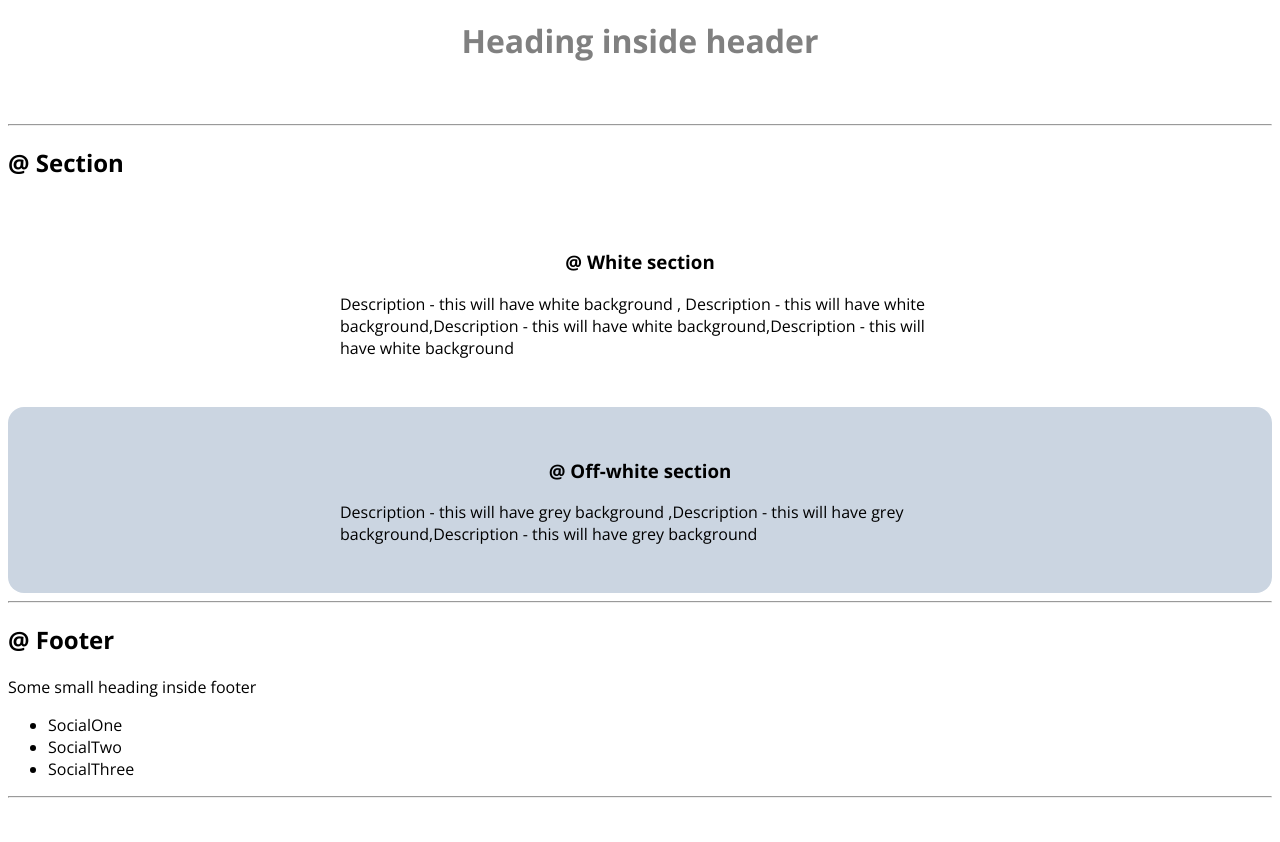
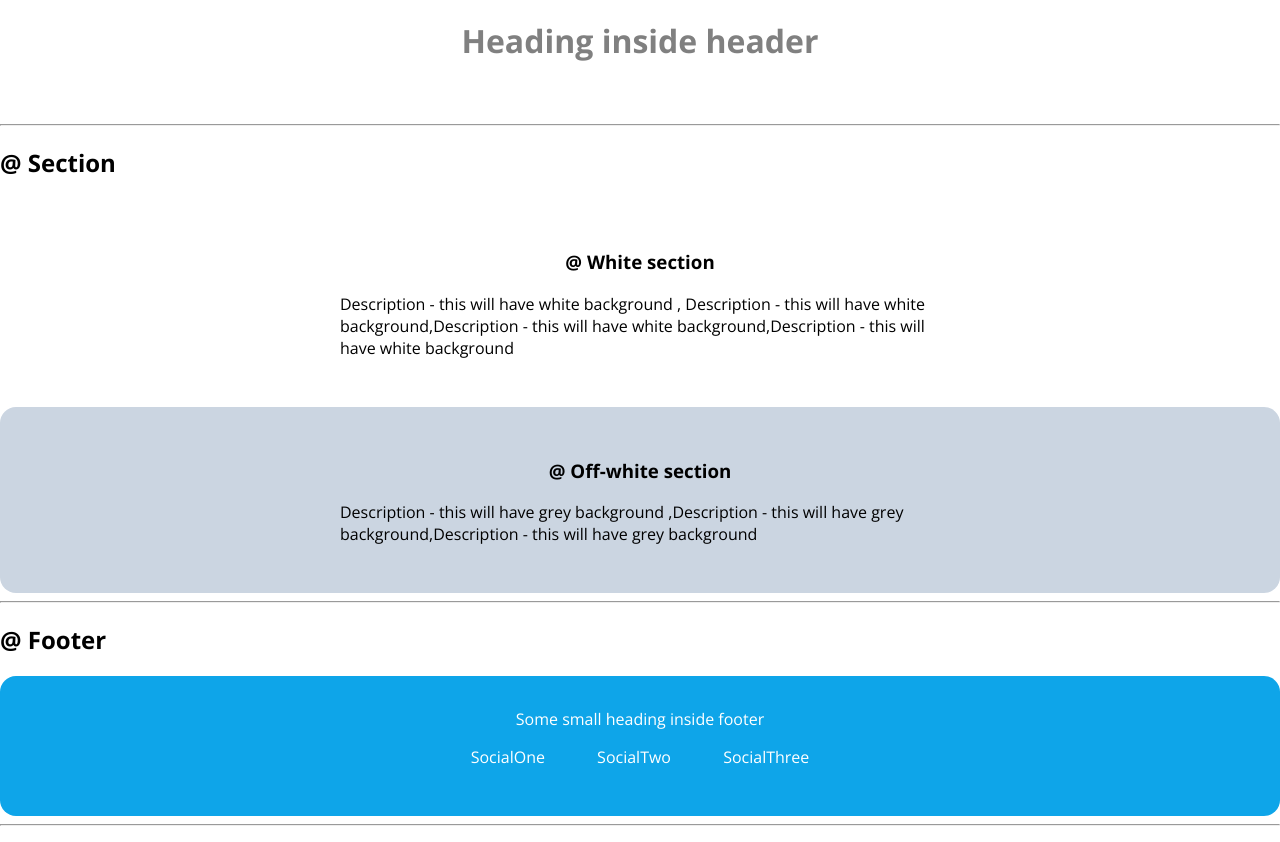
Before and after one commit to aditya100x/Neogcamp-L3-, a plain HTML site: page index.html in a window 1280 px wide. Shown: the part 1883-2725 px from the top of the page. Before the commit the page ends 2697 px from the top, so only its background shows below. Drawn offline with nearby package versions, Linux system fonts and the light colour scheme.

Commit message:
footer-CSS

```diff
--- a/index.html
+++ b/index.html
@@ -14,7 +14,8 @@
 
 <body>
 	<h1> Aditya's Component Library </h1>
-	<p> I am enrolled in Neogcamp by Tanay Pratap and I am making a library which would make all my projects look good and consistent. </p>
+	<p> I am enrolled in Neogcamp by Tanay Pratap and I am making a library which would make all my projects look good
+		and consistent. </p>
 	<hr>
 	<h1> @ Typography </h1>
 	<h2> There are six heading , H1 being the biggest and H2 second biggest. </h2>
@@ -33,7 +34,8 @@
 	<div class="container">This is a fluid container and it will go till the end of the page width . </div>
 
 	<h3> Centre container</h3>
-	<div class="container container-centre">This is a centre container and it will go till the specified width . It will be in centre . </div>
+	<div class="container container-centre">This is a centre container and it will go till the specified width . It
+		will be in centre . </div>
 	<hr>
 
 	<h2> @ Links</h2>
@@ -41,7 +43,7 @@
 	<a href="/"> Secondary link</a>
 	<hr>
 	<h2> @ List</h2>
-	<h3 > Unordered List </h3>
+	<h3> Unordered List </h3>
 	<ul class="list-no-bullet">
 		<li> Item One </li>
 		<li> Item Two </li>
@@ -90,24 +92,40 @@
 	<section class="section ">
 		<div class="container container-centre">
 			<h3> @ White section </h3>
-		<p> Description - this will have white background , Description - this will have white background,Description - this will have white background,Description - this will have white background</p>
+			<p> Description - this will have white background , Description - this will have white
+				background,Description - this will have white background,Description - this will have white
+				background</p>
 		</div>
 	</section>
 
 	<section class="section ow">
 		<div class="container container-centre">
 			<h3> @ Off-white section </h3>
-		<p> Description - this will have grey background ,Description - this will have grey background,Description - this will have grey background</p>
+			<p> Description - this will have grey background ,Description - this will have grey
+				background,Description - this will have grey background</p>
 		</div>
 	</section>
 	<hr>
 	<h2>@ Footer </h2>
- <footer>
-<div> Some small heading inside footer </div>
-<ul>
-	<li>SocialOne</li>
-	<li>SocialTwo</li>
-	<li>SocialThree</li>
+
+	<footer class="footer">
+		<div class="footer-header"> Some small heading inside footer </div>
+		<ul class="social-links list-no-bullet">
+
+			<li class="list-inline">
+				<a class="link" href="/">SocialOne
+				</a>
+			</li>
+			<li class="list-inline">
+				<a class="link" href="/">SocialTwo
+
+				</a>
+			</li>
+			<li class="list-inline">
+				<a class="link" href="/">
+					SocialThree
+				</a>
+			</li>
 		</ul>
 
 	</footer>
--- a/style.css
+++ b/style.css
@@ -11,6 +11,7 @@ body {
   font-style: normal;
   font-variation-settings:
     "wdth" 100;
+    margin: 0px;
 }
 /* Container */
 .container {
@@ -22,6 +23,10 @@ body {
       margin: auto;
 }
 /* Links */
+.link{
+      text-decoration: none;
+      padding: 0.5rem 1rem;
+}
 
 .primary-link { color:var( --primary-color) }
 
@@ -82,3 +87,19 @@ body {
       border-radius: 1rem;
 
 }
+/* Footers */
+.footer{
+      background-color:var(--primary-color);
+      padding:2rem 1rem;
+      text-align:center;
+      color:white;
+      border-radius: 1rem;
+
+}
+.footer .link {
+color:white;
+
+}
+.footer ul{
+      padding-inline-start: 0px;
+}
```
Lines whose indentation alone changed are shown as unchanged.
